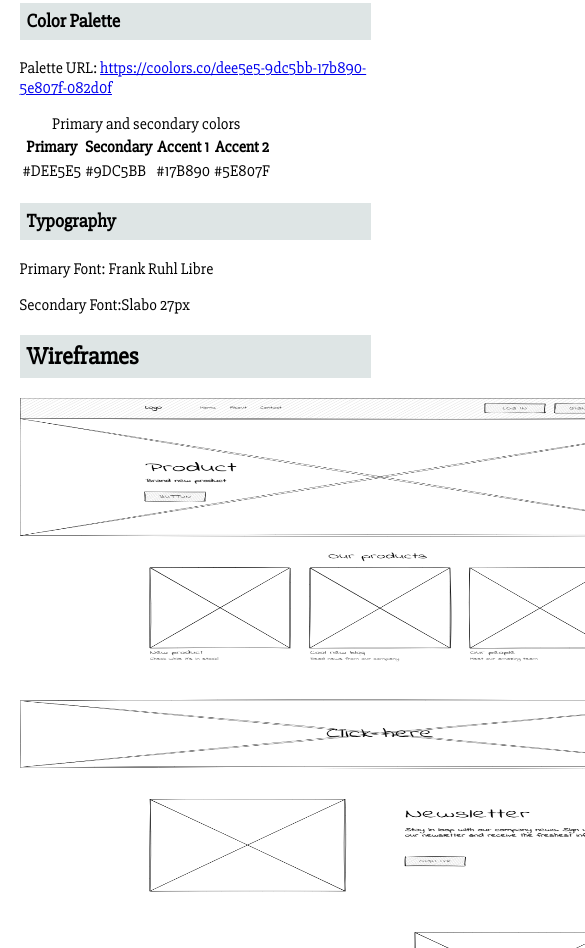
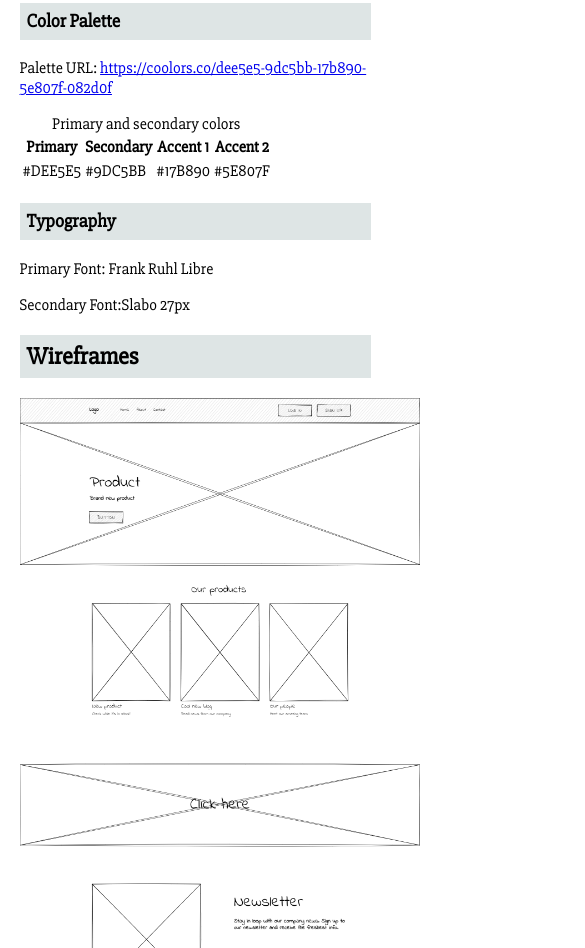
Before and after one commit to aghogho-dev/wdd131, a plain HTML site: page project/siteplan.html in a window 390 px wide. Shown: the part 1052-2000 px from the top of the page, 585 px wide, since content can reach past the window. Drawn offline with Linux system fonts and the light colour scheme; a web font is replaced by a local one.

Commit message:
siteplan

```diff
--- a/project/siteplan.html
+++ b/project/siteplan.html
@@ -75,7 +75,7 @@
             </div>
         </section>
 
-        <section>
+        <section class="wireframe">
             <h2>Wireframes</h2>
 
             <!-- <iframe style="border: 1px solid rgba(0, 0, 0, 0.1);" width="720" height="470" src="https://app.uizard.io/p/6437b8ad/embed" allowfullscreen alt="Home page wireframe" loading="lazy"></iframe> -->
--- a/project/styles/siteplan.css
+++ b/project/styles/siteplan.css
@@ -44,3 +44,10 @@ h3 {
 img {
     display: block;
 }
+
+@media only screen and (max-width: 480px) {
+    .wireframe img {
+        width: 400px;
+        height: auto;
+    }
+}
```
